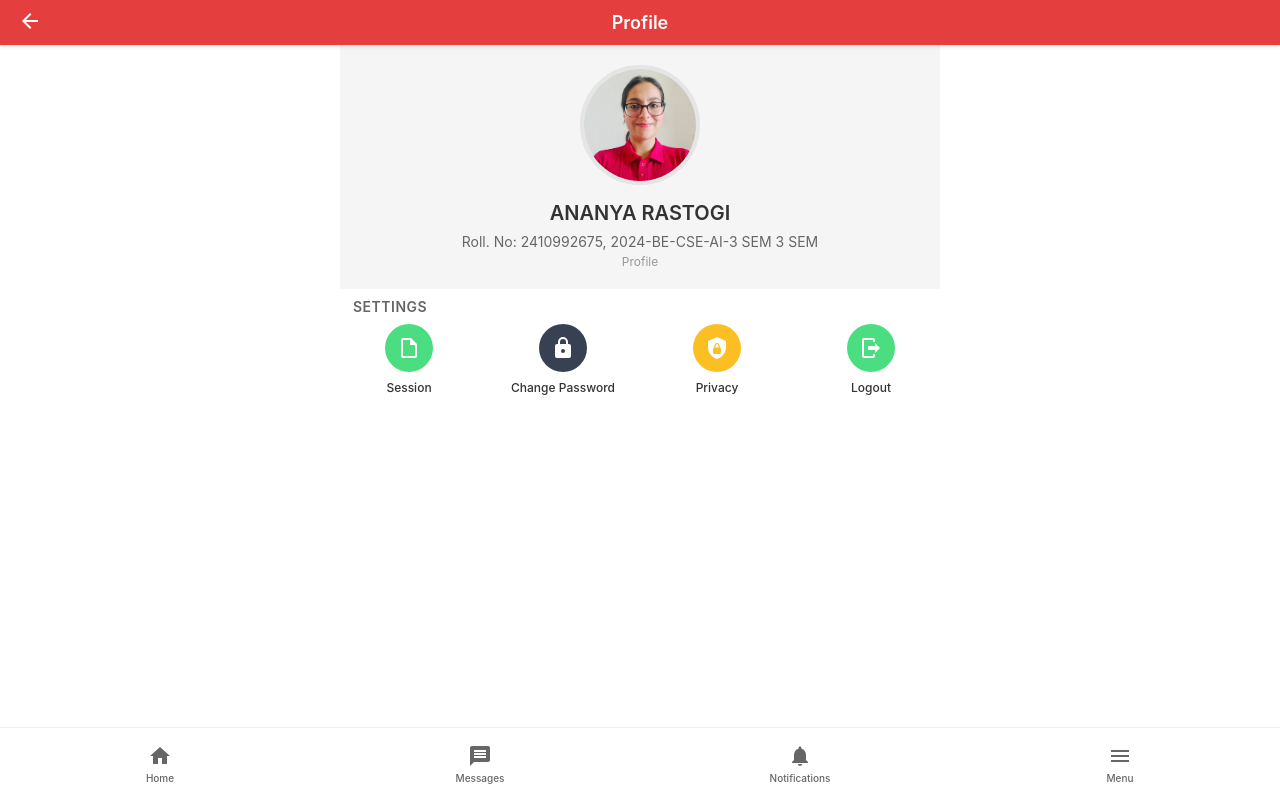
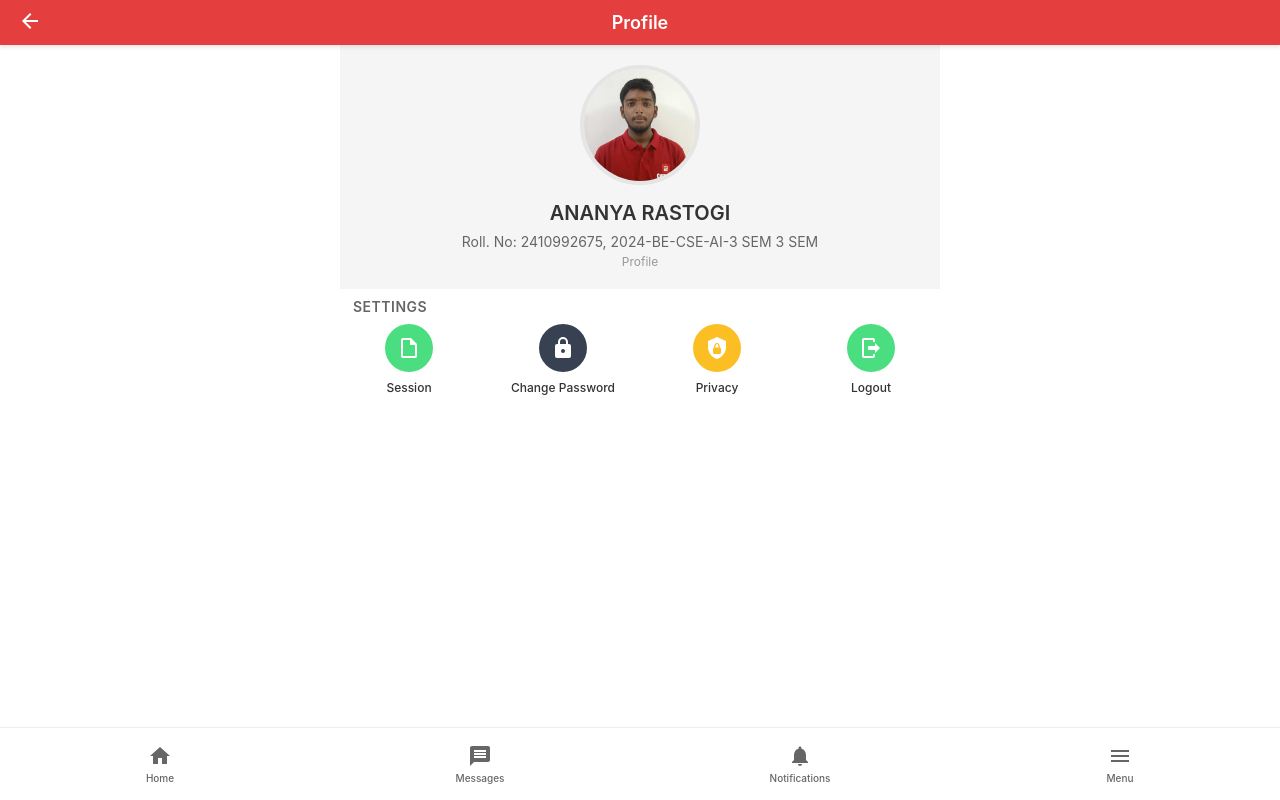
Before and after one commit to arnav7983/ckcm-, a plain HTML site: page index.html in a window 1280 px wide. Both pictures are taken after a click on the button 1240 px from the left and 32 px from the top of the page. Drawn offline with Linux system fonts and the light colour scheme.

Commit message:
Update index.html

```diff
--- a/index.html
+++ b/index.html
@@ -120,7 +120,7 @@
             <main class="profile-container">
                 <div class="profile-section">
                     <div id="profilePhoto" class="profile-photo">
-                        <img src="WhatsApp Image 2025-08-08 at 11.01.36_9d21e060.jpg" alt="Profile Photo">
+                        <img src="2410992684.jpg" alt="Profile Photo">
                     </div>
                     <h2 class="profile-name">ANANYA RASTOGI</h2>
                     <p class="profile-details">Roll. No: 2410992675, 2024-BE-CSE-AI-3 SEM 3 SEM</p>
@@ -211,7 +211,7 @@
                 <section class="info-section">
                     <h2>Student's Details</h2>
                     <div class="profile-photo-small">
-                        <img src="WhatsApp Image 2025-08-08 at 11.01.36_9d21e060.jpg" alt="Profile Photo">
+                        <img src="2410992684.jpg" alt="Profile Photo">
                     </div>
 
                     <div class="info-grid">
```
